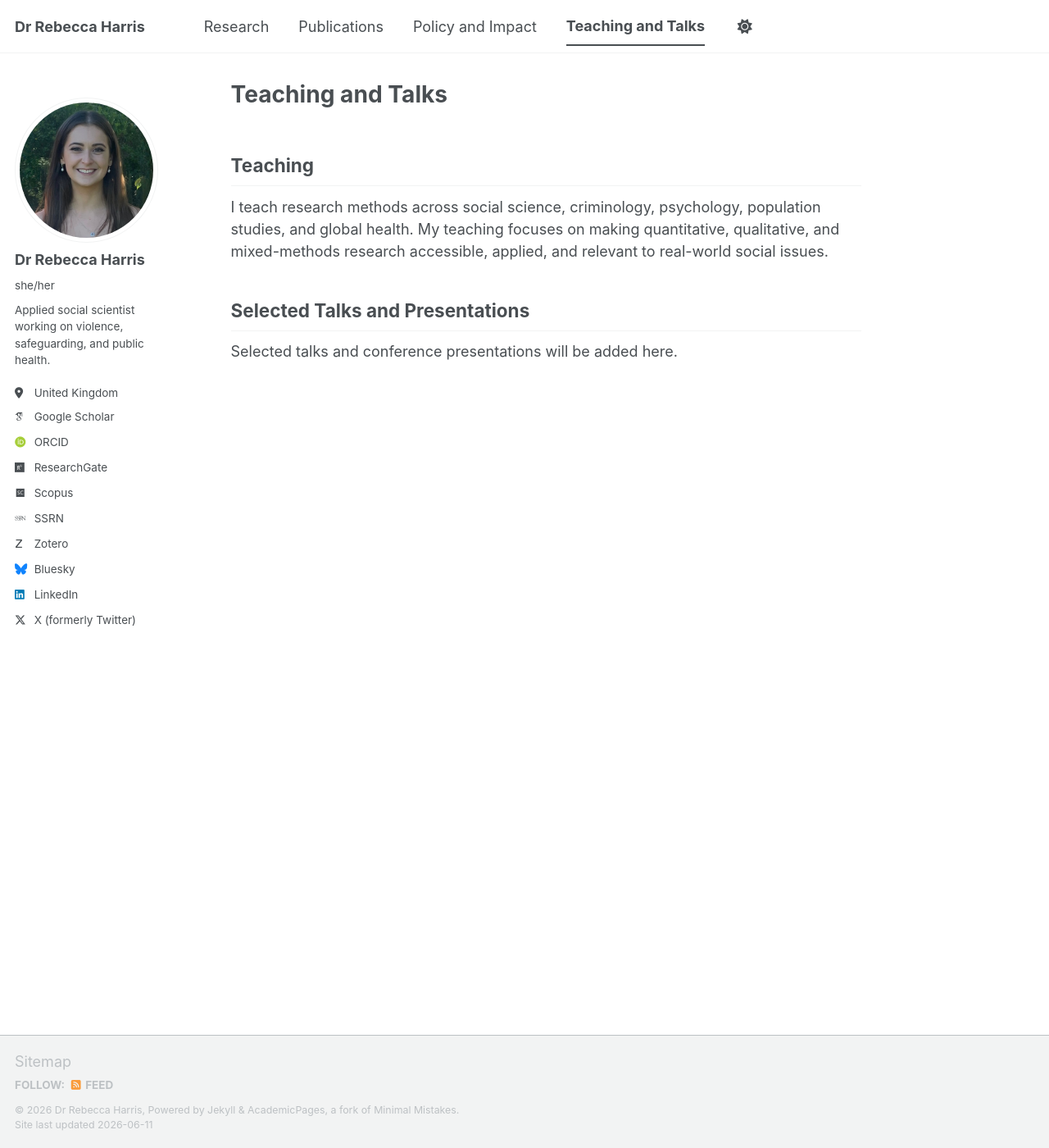
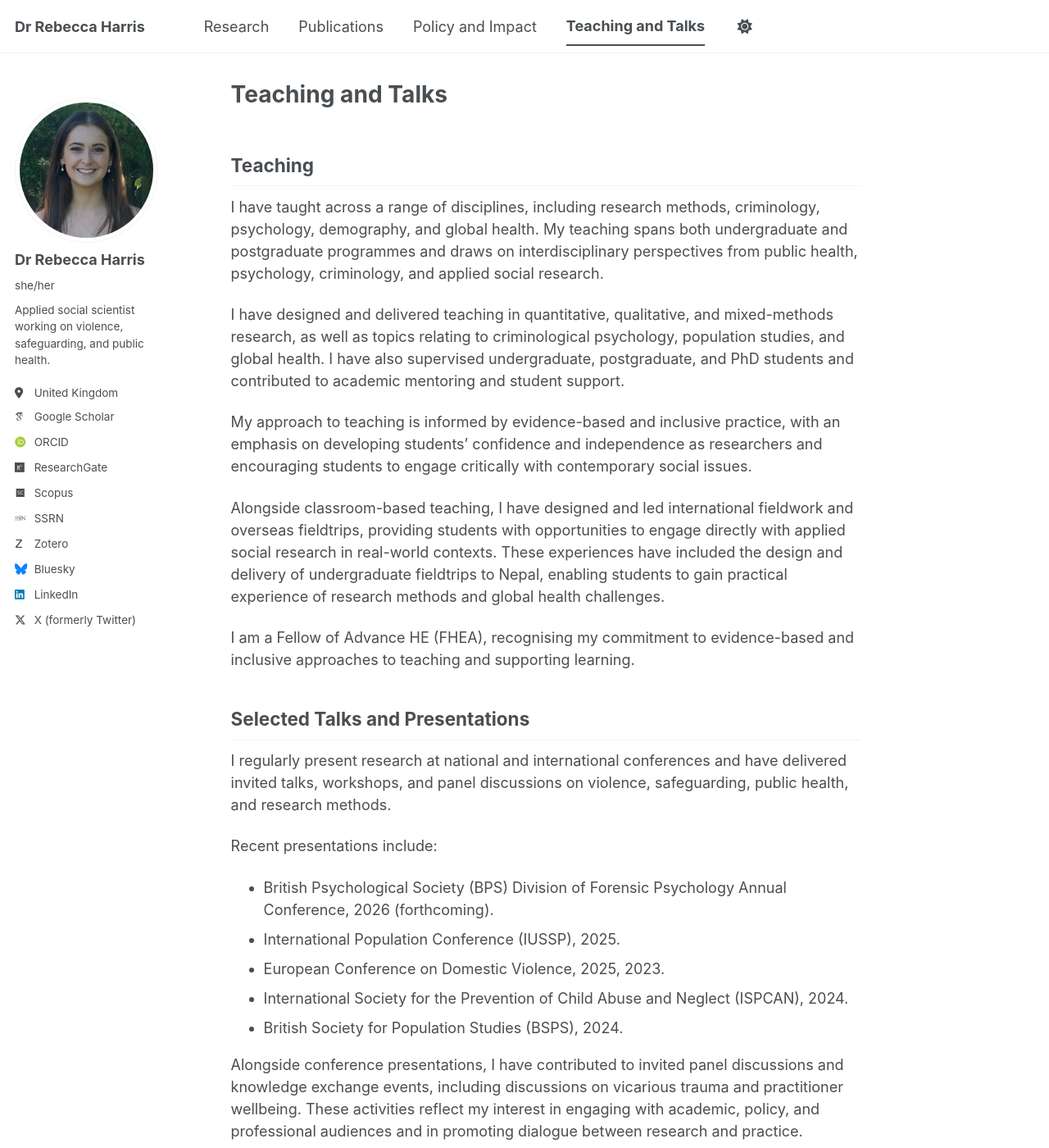
Before and after one commit to DrRebeccaHarris/drrebeccaharris.github.io, a Jekyll site: the page built from _pages/_pages/teaching-and-talks.md, in a window 1280 px wide and 1400 px high. Shown: the whole window at 82% size. Built offline with Jekyll 4.4.1, drawn with Linux system fonts in a browser that asks for light colours; some web fonts are replaced; a script bundle is joined from its source files by our own code; library files that are not in the unit come from our copies.

Commit message:
Update teaching-and-talks.md

```diff
--- a/_pages/_pages/teaching-and-talks.md
+++ b/_pages/_pages/teaching-and-talks.md
@@ -6,8 +6,26 @@ author_profile: true
 ---
 ## Teaching
 
-I teach research methods across social science, criminology, psychology, population studies, and global health. My teaching focuses on making quantitative, qualitative, and mixed-methods research accessible, applied, and relevant to real-world social issues.
+I have taught across a range of disciplines, including research methods, criminology, psychology, demography, and global health. My teaching spans both undergraduate and postgraduate programmes and draws on interdisciplinary perspectives from public health, psychology, criminology, and applied social research.
+
+I have designed and delivered teaching in quantitative, qualitative, and mixed-methods research, as well as topics relating to criminological psychology, population studies, and global health. I have also supervised undergraduate, postgraduate, and PhD students and contributed to academic mentoring and student support.
+
+My approach to teaching is informed by evidence-based and inclusive practice, with an emphasis on developing students' confidence and independence as researchers and encouraging students to engage critically with contemporary social issues.
+
+Alongside classroom-based teaching, I have designed and led international fieldwork and overseas fieldtrips, providing students with opportunities to engage directly with applied social research in real-world contexts. These experiences have included the design and delivery of undergraduate fieldtrips to Nepal, enabling students to gain practical experience of research methods and global health challenges.
+
+I am a Fellow of Advance HE (FHEA), recognising my commitment to evidence-based and inclusive approaches to teaching and supporting learning.
+
 
 ## Selected Talks and Presentations
 
-Selected talks and conference presentations will be added here.
+I regularly present research at national and international conferences and have delivered invited talks, workshops, and panel discussions on violence, safeguarding, public health, and research methods.
+
+Recent presentations include:
+- British Psychological Society (BPS) Division of Forensic Psychology Annual Conference, 2026 (forthcoming).
+- International Population Conference (IUSSP), 2025.
+- European Conference on Domestic Violence, 2025, 2023.
+- International Society for the Prevention of Child Abuse and Neglect (ISPCAN), 2024.
+- British Society for Population Studies (BSPS), 2024.
+
+Alongside conference presentations, I have contributed to invited panel discussions and knowledge exchange events, including discussions on vicarious trauma and practitioner wellbeing. These activities reflect my interest in engaging with academic, policy, and professional audiences and in promoting dialogue between research and practice.
```
